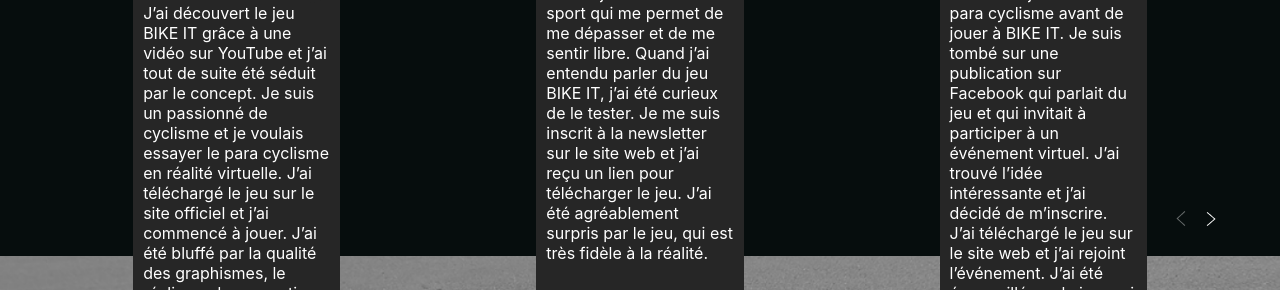
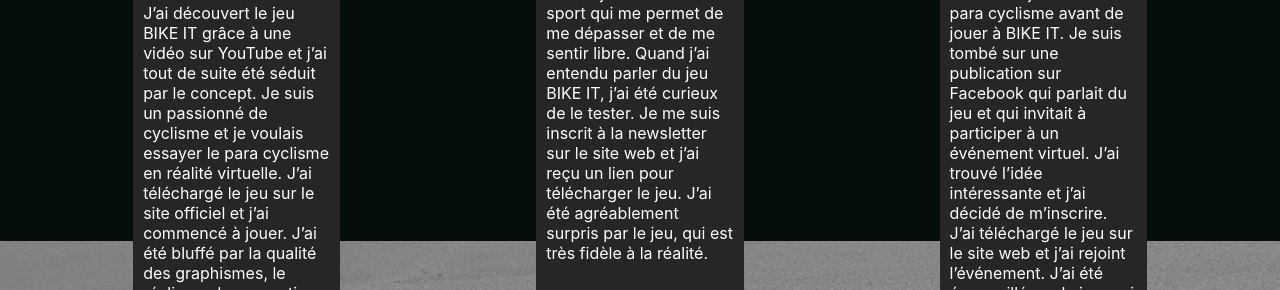
Before and after one commit to Pl83/adobe_creative_week, a plain HTML site: page index.html in a window 1280 px wide. Shown: the part 4654-4944 px from the top of the page. Drawn offline with Linux system fonts and the light colour scheme.

Commit message:
remouved slider controler img

```diff
--- a/index.html
+++ b/index.html
@@ -177,7 +177,7 @@
                 </div>
             </div>
             <div id="controleSlider">
-                <img src="img/chevronSliderLeft.png" alt="reverse symbole"><img src="img/chevronSliderRight.png" alt="symbole">
+                <!-- <img src="img/chevronSliderLeft.png" alt="reverse symbole"><img src="img/chevronSliderRight.png" alt="symbole"> -->
             </div>
         </section>
 
--- a/main.js
+++ b/main.js
@@ -10,7 +10,6 @@ navLinks.forEach((link) => {
 document.querySelectorAll('a[href^="#"]').forEach(anchor => {
     anchor.addEventListener('click', function (e) {
         e.preventDefault();
-
         document.querySelector(this.getAttribute('href')).scrollIntoView({
             behavior: 'smooth'
         });
```
